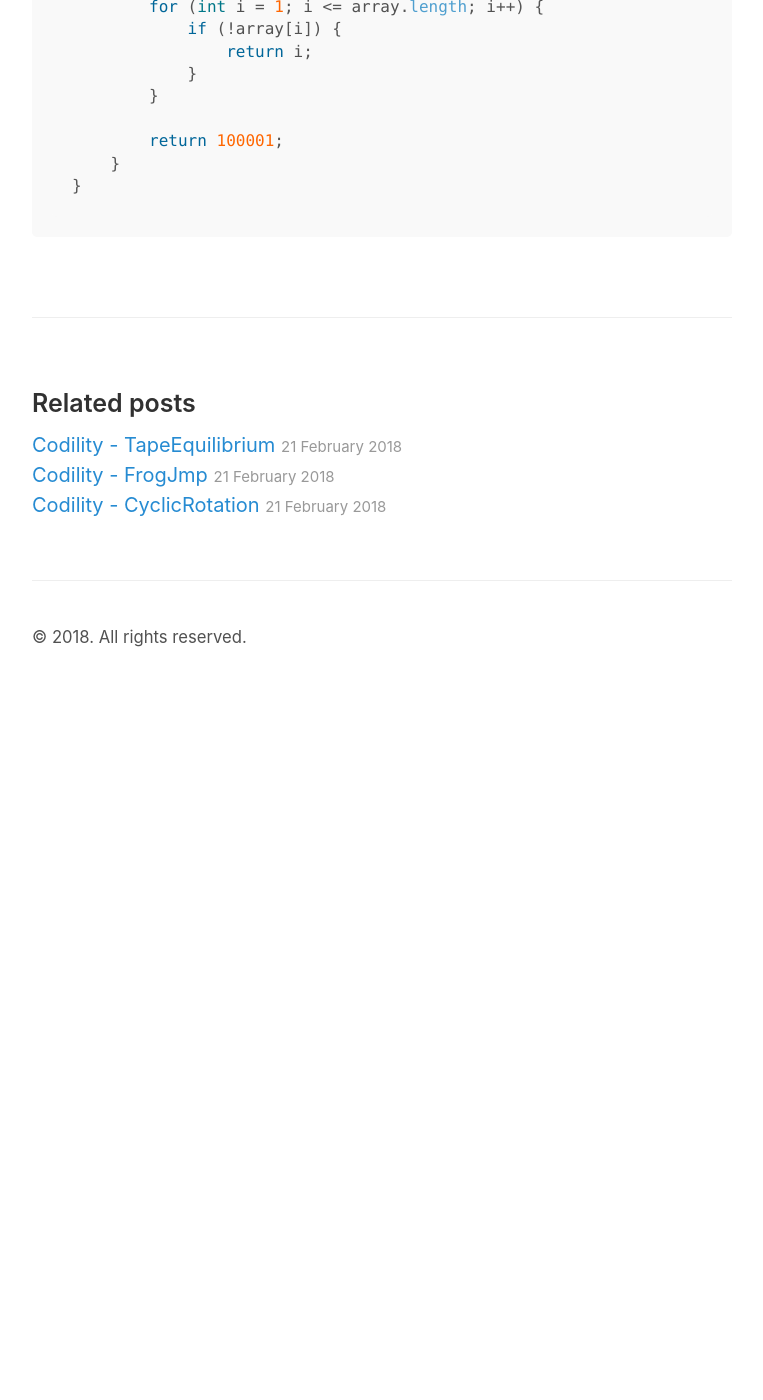
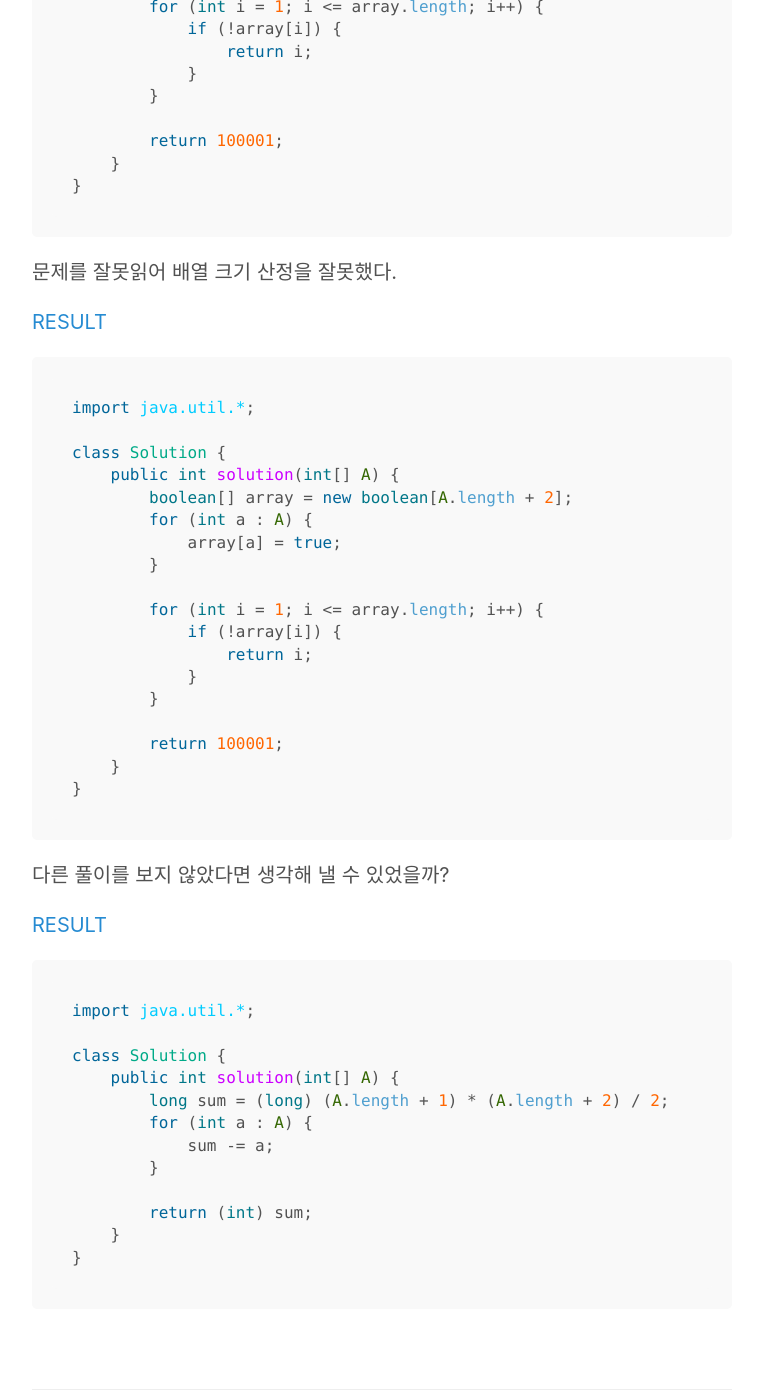
Before and after one commit to bgrooot/bgrooot.github.io, a Jekyll site: the page built from _posts/2018-02-21-codility-perm-missing-elem.md, in a window 1280 px wide and 1400 px high, scrolled down 527 px. Shown: the whole window, without its empty margins (258-1021 px from the left). Built offline with Jekyll 4.4.1, drawn with Linux system fonts in a browser that asks for light colours; before the commit the page ends 1218 px from its top, so only the background shows below that.

Commit message:
Update 2018-02-21-codility-perm-missing-elem.md

````diff
--- a/_posts/2018-02-21-codility-perm-missing-elem.md
+++ b/_posts/2018-02-21-codility-perm-missing-elem.md
@@ -25,3 +25,47 @@ class Solution {
     }
 }
 ```
+
+문제를 잘못읽어 배열 크기 산정을 잘못했다.
+
+[RESULT](https://app.codility.com/demo/results/training9HAYQ2-JDV)
+
+```java
+import java.util.*;
+
+class Solution {
+    public int solution(int[] A) {
+        boolean[] array = new boolean[A.length + 2];
+        for (int a : A) {
+            array[a] = true;
+        }
+
+        for (int i = 1; i <= array.length; i++) {
+            if (!array[i]) {
+                return i;
+            }
+        }
+
+        return 100001;
+    }
+}
+```
+
+다른 풀이를 보지 않았다면 생각해 낼 수 있었을까?
+
+[RESULT](https://app.codility.com/demo/results/trainingESVKRT-VN6)
+
+```java
+import java.util.*;
+
+class Solution {
+    public int solution(int[] A) {
+        long sum = (long) (A.length + 1) * (A.length + 2) / 2;
+        for (int a : A) {
+            sum -= a;
+        }
+
+        return (int) sum;
+    }
+}
+```
````
